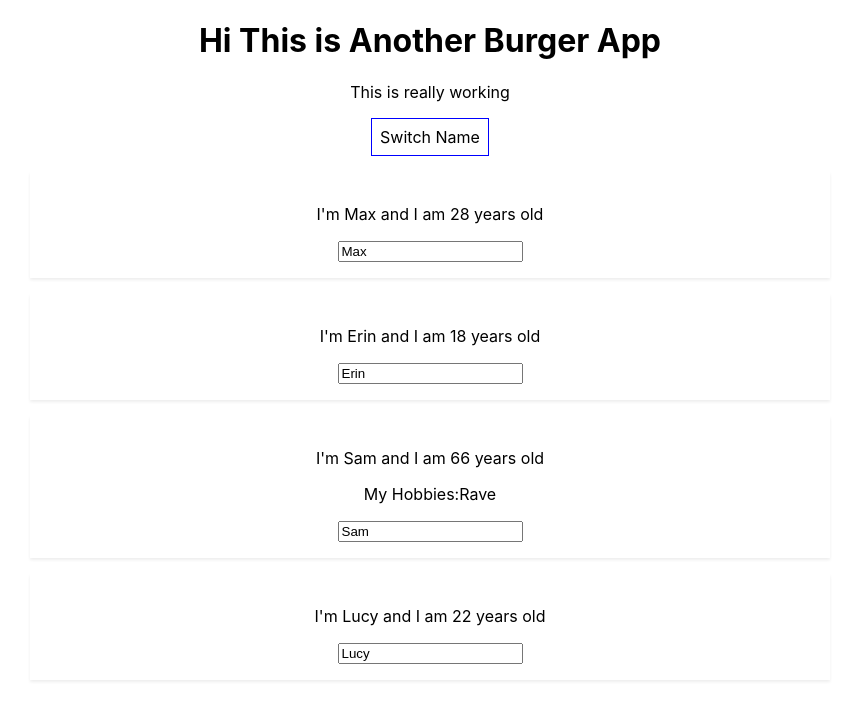
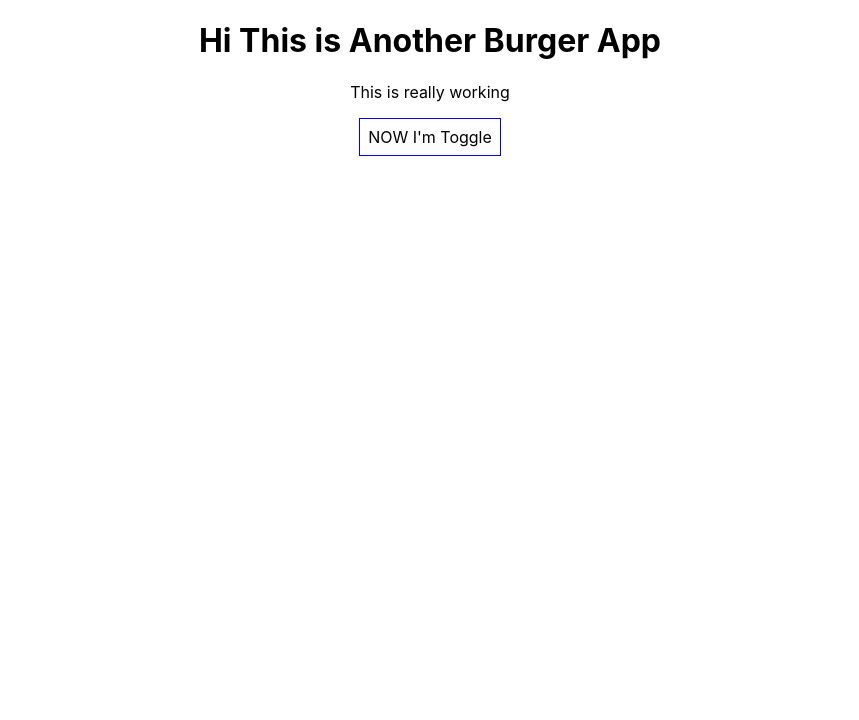
Before and after one commit to erinh816/maxBurger, a React (Create React App) app in the folder max-burger/: page / in a window 1280 px wide. Shown: the top 720 px of the page, without its empty margins (210-1069 px from the left). Built offline with nearby package versions, Linux system fonts and the light colour scheme.

Commit message:
toggle added

```diff
--- a/max-burger/src/App.js
+++ b/max-burger/src/App.js
@@ -14,7 +14,10 @@ class App extends Component {
       { name: 'Max', age: 28 },
       { name: 'Erin', age: 18 },
       { name: 'Sam', age: 66 }
-    ]
+    ],
+    // we set it false initially, we don't want to show it
+    //this is for ToggleHandler
+    showPersons: false
   }
 
   switchNameHandler = (newName) => {
@@ -41,6 +44,14 @@ class App extends Component {
 
   }
 
+  togglePersonsHandler = () => {
+    // const doesShow = this.state.showPersons;
+    // this.setState({ showPersons: !doesShow })
+    // or just
+    this.setState({ showPersons: !this.state.showPersons });
+
+  }
+
   render() {
     const style = {
       backgroundColor: 'white',
@@ -56,7 +67,11 @@ class App extends Component {
         <p> This is really working </p>
         <button
           style={style}
-          onClick={this.switchNameHandler.bind(this, 'MAXXXX1.0')}>Switch Name</button>
+          onClick={this.togglePersonsHandler}>NOW I'm Toggle</button>
+        {  //if this.state.showPersons is true, we will show the inner div
+          this.state.showPersons ?
+            //or this.state.showPersons === true ?
+            <div>
               <CanbeAnything
                 name={this.state.ppl[0].name}
                 age={this.state.ppl[0].age} />
@@ -74,6 +89,8 @@ class App extends Component {
               <CanbeAnything
                 name="Lucy"
                 age="22" />
+            </div> : null
+        }
       </div>
     );
   }
```
Lines whose indentation alone changed are shown as unchanged.
